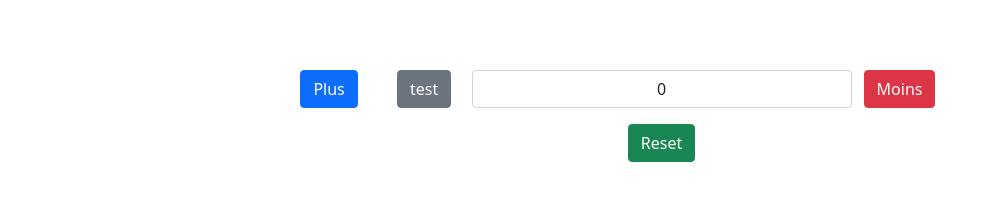
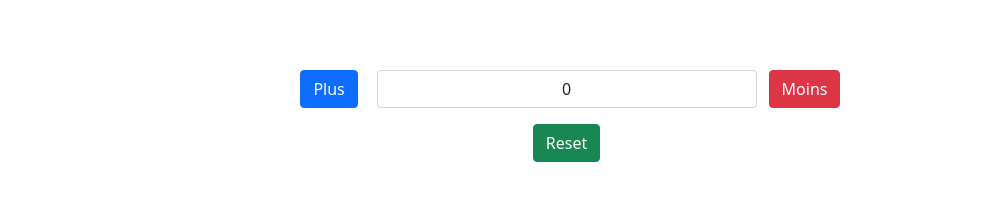
Before and after one commit to abdolahbd2/Compteur_React, a React (Create React App) app: page / in a window 1280 px wide. Shown: the part 316-516 px from the top of the page, without its empty margins (0-998 px from the left). Built offline with nearby package versions, Linux system fonts and the light colour scheme.

Commit message:
Update App.js

```diff
--- a/src/App.js
+++ b/src/App.js
@@ -4,10 +4,6 @@ import { useState,useEffect } from 'react';
 import './App.css';
 
 
-function handlw(eevent){
-  console.log(eevent)
-
-}
 
 function App() {
 
@@ -29,11 +25,6 @@ const [count,setCount]=useState(0);
   <Col xs='2' xl='1' className='text-center'>
     <Button color='primary' onClick={()=>setCount(count+1)}>Plus</Button>
   </Col>
-
-  <Col xs='2' xl='1' className='text-center'>
-    <Button color='secondary' onClick={()=>handlw(5)}>test</Button>
-  </Col>
-
 
   <Col xs='4'  >
   <Row>
```
